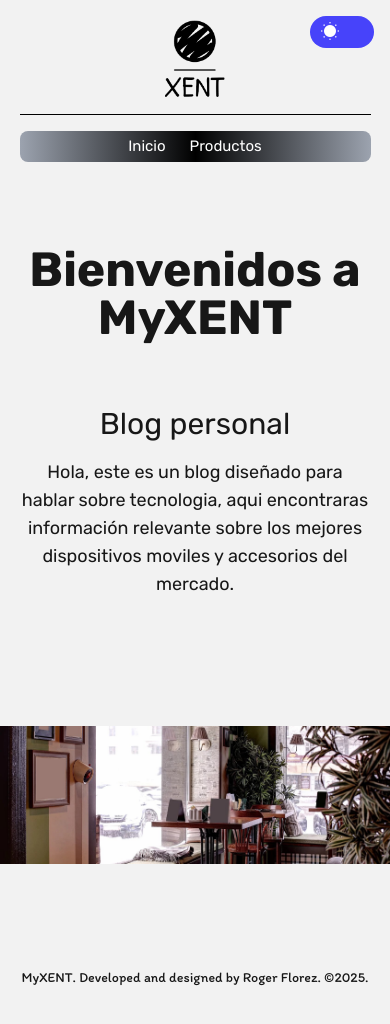
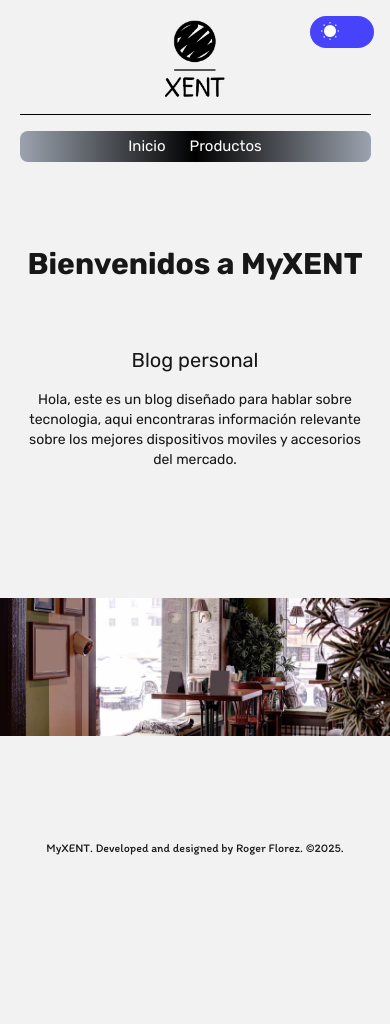
Before and after one commit to RogerOFG/MYXENT, a Next.js app: page / in a window 390 px wide. Shown: the top 1024 px of the page. After the commit the page ends 896 px from the top, so only its background shows below. Built offline with nearby package versions, Linux system fonts and the light colour scheme.

Commit message:
UPDATE: Header & Responsive Desing

```diff
--- a/app/Products/page.tsx
+++ b/app/Products/page.tsx
@@ -10,14 +10,14 @@ export default function Home() {
     useEffect(() => {
         const timer = setTimeout(() => {
             setIsLoading(false);
-        }, 1000);
+        }, 500);
 
         return () => clearTimeout(timer);
     }, []);
 
     if (isLoading) {
         return (
-            <div className="flex items-center justify-center flex-wrap w-[1100px] m-auto">
+            <div className="flex items-center justify-center flex-wrap w-[1100px] max-w-full m-auto">
                 <div role="status" className="flex flex-wrap justify-center gap-10 animate-pulse">
                     <div className="flex items-center justify-center w-[300px] h-[360px] bg-gray-300 rounded-[20px] dark:bg-gray-700">
                         <svg className="w-14 h-14 text-gray-200 dark:text-gray-600" aria-hidden="true" xmlns="http://www.w3.org/2000/svg" fill="currentColor" viewBox="0 0 20 18">
@@ -54,7 +54,7 @@ export default function Home() {
     }
 
     return (
-        <div className="flex items-center justify-center flex-wrap w-[1100px] m-auto">
+        <div className="flex items-center justify-center flex-wrap w-[1100px] max-w-full m-auto">
             {Products.map((product, index) => (
                 <Card
                     key={index}
--- a/app/components/Footer.tsx
+++ b/app/components/Footer.tsx
@@ -3,7 +3,7 @@ import { itim } from "../ui/fonts";
 export function Footer(){
     return(
         <footer className={`${itim.className} py-10 text-center`}>
-            <p className="text-sm">MyXENT. Developed and designed by Roger Florez. ©2025.</p>
+            <p className="sm:text-sm text-xs">MyXENT. Developed and designed by Roger Florez. ©2025.</p>
         </footer>
     )
 }
--- a/app/components/Header.tsx
+++ b/app/components/Header.tsx
@@ -7,21 +7,6 @@ interface Props {
 
 export function Header({ patch }: Props){
     return(
-        <header className="max-w-[90%] m-auto py-5">
-            <div className="flex flex-col items-center justify-center w-[750px] max-w-full m-auto">
-                <div className="w-full flex justify-center pb-4 border-b border-black dark:border-[#8b8b8b]">
-                    <Image className="w-[60px] dark:hidden" src={`${patch}/logo_black.png`} width={100} height={100} alt="" />
-                    <Image className="w-[60px] hidden dark:block" src={`${patch}/logo_white.png`} width={100} height={100} alt="" />
-                </div>
-                <div className="w-full pt-4">
-                    <nav className="py-1 bg-gradient-to-r from-gray-400 via-black to-gray-400 dark:bg-gradient-to-r dark:from-black dark:via-gray-500 dark:to-black rounded-lg">
-                        <ul className="flex justify-center gap-6 text-[15px] text-white">
-                            <li><Link href="/">Inicio</Link></li>
-                            <li><Link href="/Products">Productos</Link></li>
-                        </ul>
-                    </nav>
-                </div>
-            </div>
-        </header>
+        <div></div>
     )
 }
--- a/app/layout.tsx
+++ b/app/layout.tsx
@@ -1,9 +1,10 @@
 import type { Metadata } from "next";
 import "./globals.css";
 import { rubik } from "./ui/fonts";
-import { Header } from "./components/Header"
 import { Footer } from "./components/Footer";
 import { Theme } from "./components/Theme";
+import Image from "next/image";
+import Link from "next/link";
 
 export const metadata: Metadata = {
   title: "MyXENT",
@@ -21,7 +22,22 @@ export default function RootLayout({ children }: { children: React.ReactNode })
       <body className={`${rubik.className} antialiased relative flex flex-col min-h-[100vh] bg-[#f2f2f2] dark:bg-[#0a0a0a] text-[#171717] dark:text-[#ededed]`} >
         <Theme />
 
-        <Header patch={url} />
+        <header className="max-w-[90%] m-auto py-5">
+            <div className="flex flex-col items-center justify-center w-[750px] max-w-full m-auto">
+                <div className="w-full flex justify-center pb-4 border-b border-black dark:border-[#8b8b8b]">
+                    <Image className="w-[60px] dark:hidden" src={`${url}/logo_black.png`} width={100} height={100} alt="" />
+                    <Image className="w-[60px] hidden dark:block" src={`${url}/logo_white.png`} width={100} height={100} alt="" />
+                </div>
+                <div className="w-full pt-4">
+                    <nav className="py-1 bg-gradient-to-r from-gray-400 via-black to-gray-400 dark:bg-gradient-to-r dark:from-black dark:via-gray-500 dark:to-black rounded-lg">
+                        <ul className="flex justify-center gap-6 text-[15px] text-white">
+                            <li><Link href="/">Inicio</Link></li>
+                            <li><Link href="/Products">Productos</Link></li>
+                        </ul>
+                    </nav>
+                </div>
+            </div>
+        </header>
 
         <main className={`flex-1`}>
           {children}
--- a/app/page.tsx
+++ b/app/page.tsx
@@ -6,9 +6,9 @@ export default function Home() {
   return (
     <>
       <div className="max-w-[90%] m-auto py-16 text-center">
-        <h2 className="text-5xl font-bold">Bienvenidos a MyXENT</h2>
-        <h3 className="pt-16 pb-4 text-3xl">Blog personal</h3>
-        <p className="w-[750px] max-w-full m-auto text-lg">Hola, este es un blog diseñado para hablar sobre tecnologia, aqui encontraras información relevante sobre los mejores dispositivos moviles y accesorios del mercado.</p>
+        <h2 className="text-3xl font-bold sm:text-5xl">Bienvenidos a MyXENT</h2>
+        <h3 className="pt-16 pb-4 text-xl sm:text-3xl">Blog personal</h3>
+        <p className="w-[750px] max-w-full m-auto text-sm sm:text-lg">Hola, este es un blog diseñado para hablar sobre tecnologia, aqui encontraras información relevante sobre los mejores dispositivos moviles y accesorios del mercado.</p>
       </div>
 
       <div className="py-16">
```
